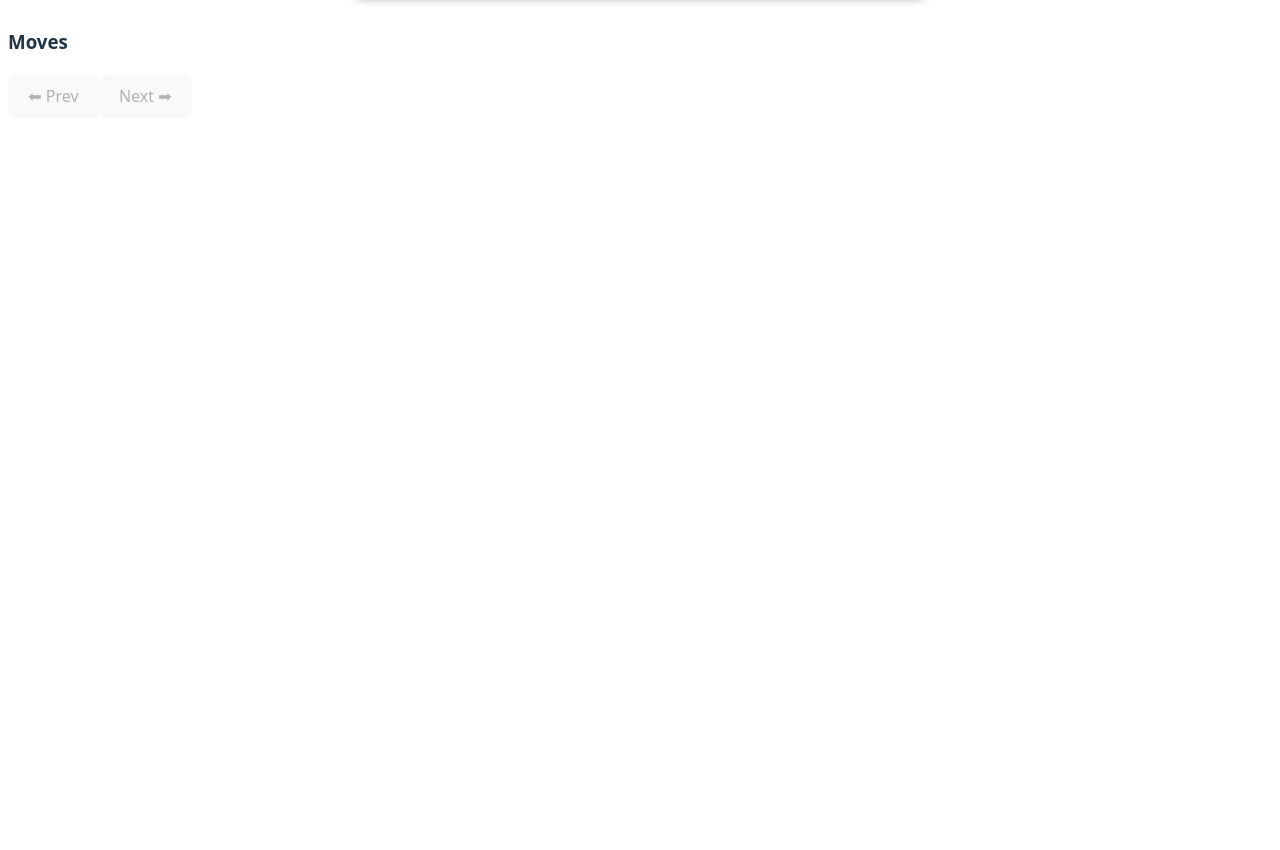
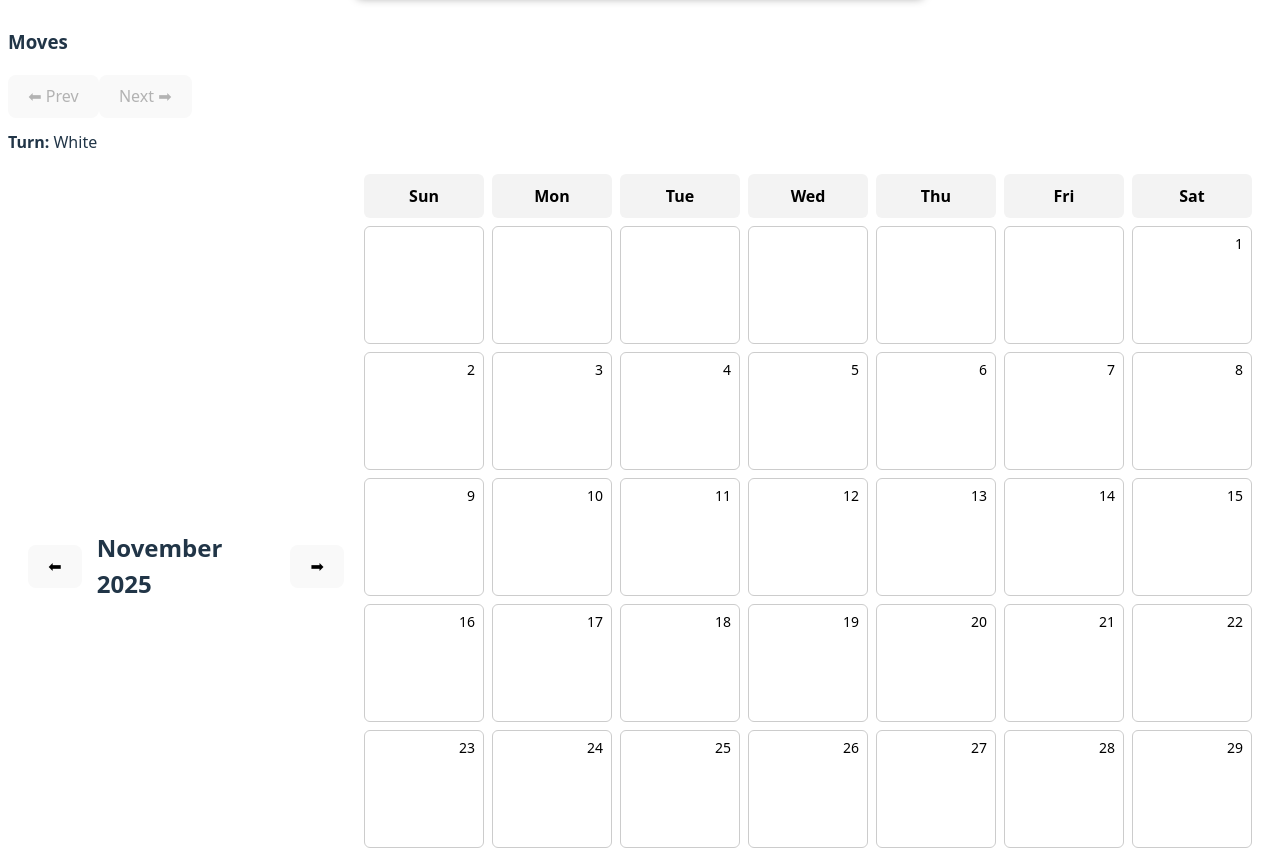
Before and after one commit to Mohanraj111789/chess, a React (Vite) app in the folder frontend/: page / in a window 1280 px wide. Shown: the part 747-1597 px from the top of the page. Before the commit the page ends 873 px from the top, so only its background shows below. Built offline with nearby package versions, Linux system fonts and the light colour scheme.

Commit message:
turn based move fixing logic

```diff
--- a/frontend/src/components/ChessBoard.jsx
+++ b/frontend/src/components/ChessBoard.jsx
@@ -1,7 +1,7 @@
 import { useState } from "react";
 import "./chessboard.css";
 
-// Import SVG icons (fix filenames / paths as needed)
+// Import SVG icons (adjust paths/filenames if your assets are in a different folder)
 import blackKing from "../assets/Chess_kdt45.svg";
 import blackQueen from "../assets/Chess_qdt45.svg";
 import blackRook from "../assets/Chess_rdt45.svg";
@@ -17,6 +17,7 @@ import whiteKnight from "../assets/Chess_nlt45 .svg";
 import whitePawn from "../assets/Chess_plt45 .svg";
 
 export default function ChessBoard() {
+  // initial board (uppercase = white, lowercase = black)
   const initialBoard = [
     ["r", "n", "b", "q", "k", "b", "n", "r"],
     ["p", "p", "p", "p", "p", "p", "p", "p"],
@@ -44,26 +45,16 @@ export default function ChessBoard() {
     P: whitePawn,
   };
 
-  // history / board state
-  const [history, setHistory] = useState([initialBoard]);
-  const [currentMoveIndex, setCurrentMoveIndex] = useState(0);
-  const [board, setBoard] = useState(initialBoard);
+  // helpers
+  const cloneBoard = (b) => b.map((row) => [...row]);
 
-  const [selected, setSelected] = useState(null);
-  const [validMoves, setValidMoves] = useState([]);
-  const [lastMove, setLastMove] = useState(null);
-
-  // moveList stores objects like { white: "e4", black: "e5" }
-  const [moveList, setMoveList] = useState([]);
-
-  // helper: convert row/col to algebraic e.g. (6,4) => "e2"
   function toNotation(row, col) {
     const files = "abcdefgh";
     return files[col] + (8 - row);
   }
 
-  // simple piece letter map for notation (pawn => "")
   function pieceLetter(piece) {
+    if (!piece) return "";
     const p = piece.toUpperCase();
     if (p === "P") return "";
     if (p === "N") return "N";
@@ -74,31 +65,57 @@ export default function ChessBoard() {
     return "";
   }
 
+  // React state
+  const [board, setBoard] = useState(cloneBoard(initialBoard));
+  const [history, setHistory] = useState([cloneBoard(initialBoard)]);
+  const [currentMoveIndex, setCurrentMoveIndex] = useState(0);
+  const [selected, setSelected] = useState(null); // {row, col} or null
+  const [validMoves, setValidMoves] = useState([]); // array of {row, col}
+  const [lastMove, setLastMove] = useState(null); // {sr, sc, dr, dc}
+  const [moveList, setMoveList] = useState([]); // [{ white, black }]
+  const [isWhiteTurn, setIsWhiteTurn] = useState(true); // true = white to move
+
   // ---------- MOVE GENERATION (pawn + king implemented) ----------
+  function inBounds(r, c) {
+    return r >= 0 && r < 8 && c >= 0 && c < 8;
+  }
+
+  function isWhitePiece(piece) {
+    return piece && piece === piece.toUpperCase();
+  }
+
   function getValidMoves(piece, row, col) {
     const moves = [];
     if (!piece) return moves;
-    const isWhite = piece === piece.toUpperCase();
 
-    switch (piece.toLowerCase()) {
+    // Only allow selecting pieces matching the current turn
+    const pieceIsWhite = isWhitePiece(piece);
+    if (pieceIsWhite !== isWhiteTurn) return moves;
+
+    const pLower = piece.toLowerCase();
+
+    switch (pLower) {
       case "p": {
-        const dir = isWhite ? -1 : 1;
+        // pawns move forward; white moves up (-1), black moves down (+1)
+        const dir = pieceIsWhite ? -1 : 1;
+        const oneR = row + dir;
         // 1-step
-        if (board[row + dir] && board[row + dir][col] === "") {
-          moves.push({ row: row + dir, col });
-          // 2-step
-          const startRow = isWhite ? 6 : 1;
-          if (row === startRow && board[row + dir * 2][col] === "") {
-            moves.push({ row: row + dir * 2, col });
+        if (inBounds(oneR, col) && board[oneR][col] === "") {
+          moves.push({ row: oneR, col });
+          // 2-step from start row
+          const startRow = pieceIsWhite ? 6 : 1;
+          const twoR = row + dir * 2;
+          if (row === startRow && inBounds(twoR, col) && board[twoR][col] === "") {
+            moves.push({ row: twoR, col });
           }
         }
         // captures
         for (let dc of [-1, 1]) {
           const nr = row + dir;
           const nc = col + dc;
-          if (board[nr] && board[nr][nc]) {
+          if (inBounds(nr, nc)) {
             const target = board[nr][nc];
-            if (target !== "" && isWhite !== (target === target.toUpperCase())) {
+            if (target !== "" && isWhitePiece(target) !== pieceIsWhite) {
               moves.push({ row: nr, col: nc });
             }
           }
@@ -114,112 +131,140 @@ export default function ChessBoard() {
         for (let [dr, dc] of dirs) {
           const nr = row + dr;
           const nc = col + dc;
-          if (board[nr] && board[nr][nc] !== undefined) {
+          if (inBounds(nr, nc)) {
             const target = board[nr][nc];
-            if (target === "" || isWhite !== (target === target.toUpperCase())) {
+            if (target === "" || isWhitePiece(target) !== pieceIsWhite) {
               moves.push({ row: nr, col: nc });
             }
           }
         }
         break;
       }
+
+      // other pieces not implemented: you can add N, B, R, Q moves later
+      default:
+        break;
     }
     return moves;
   }
 
   // ---------- MOVE PIECE + generate move notation (with capture 'x') ----------
   function movePiece(sr, sc, dr, dc) {
-    // detect capture from current board BEFORE changing it
-    const target = board[dr][dc]; // "" or piece
-    const movedPiece = board[sr][sc];
-    const isWhite = movedPiece === movedPiece.toUpperCase();
+    const newBoard = cloneBoard(board);
+    const movedPiece = newBoard[sr][sc];
+    const target = newBoard[dr][dc]; // maybe ""
 
-    // build notation
+    if (!movedPiece) return;
+
+    const isWhite = isWhitePiece(movedPiece);
+
+    // notation
     const destNotation = toNotation(dr, dc);
     let notation = "";
 
     if (movedPiece.toLowerCase() === "p") {
-      // pawn
       if (target !== "") {
-        // capture: file of source + 'x' + dest
         const files = "abcdefgh";
         notation = files[sc] + "x" + destNotation;
       } else {
-        // plain pawn move
         notation = destNotation;
       }
     } else {
-      // piece move or capture
       const letter = pieceLetter(movedPiece);
       notation = letter + (target !== "" ? "x" : "") + destNotation;
     }
 
-    // apply move on board
-    const newBoard = board.map(r => [...r]);
+    // apply the move
     newBoard[dr][dc] = newBoard[sr][sc];
     newBoard[sr][sc] = "";
+
+    // update state
     setBoard(newBoard);
     setLastMove({ sr, sc, dr, dc });
 
-    // update history
-    const newHistory = history.slice(0, currentMoveIndex + 1);
-    newHistory.push(newBoard);
-    setHistory(newHistory);
-    setCurrentMoveIndex(newHistory.length - 1);
+    // update history and move index
+    setHistory(prev => {
+      const copy = prev.slice(0, currentMoveIndex + 1);
+      copy.push(cloneBoard(newBoard));
+      return copy;
+    });
+    setCurrentMoveIndex(prev => prev + 1);
 
-    // update moveList as pair (white then black)
+    // update move list
     if (isWhite) {
-      // start new pair with white move
       setMoveList(prev => [...prev, { white: notation, black: null }]);
     } else {
-      // fill black move in last pair
       setMoveList(prev => {
-        if (prev.length === 0) {
-          // defensive: if no white move yet, push empty white first
-          return [{ white: null, black: notation }];
-        } else {
+        if (prev.length === 0) return [{ white: null, black: notation }];
         const copy = prev.map(p => ({ ...p }));
         copy[copy.length - 1].black = notation;
         return copy;
-        }
       });
     }
+
+    // flip turn
+    setIsWhiteTurn(prev => !prev);
   }
 
   // ---------- HANDLE CLICK ----------
   function handleSquareClick(row, col) {
     const piece = board[row][col];
 
-    // select piece
-    if (!selected && piece !== "") {
+    // If no selection yet and clicked empty square -> do nothing
+    if (!selected) {
+      if (piece === "") return;
+      // only allow selecting pieces of the current side to move
+      if (isWhitePiece(piece) !== isWhiteTurn) return;
+
       setSelected({ row, col });
       setValidMoves(getValidMoves(piece, row, col));
       return;
     }
 
-    // move if selected
-    if (selected) {
+    // If clicked same square as selected -> deselect
+    if (selected.row === row && selected.col === col) {
+      setSelected(null);
+      setValidMoves([]);
+      return;
+    }
+
+    // If user clicked another own piece -> change selection (allow switching)
+    if (piece !== "" && isWhitePiece(piece) === isWhiteTurn) {
+      setSelected({ row, col });
+      setValidMoves(getValidMoves(piece, row, col));
+      return;
+    }
+
+    // Attempt to move if clicked on one of the valid moves
     const valid = validMoves.some(m => m.row === row && m.col === col);
     if (valid) {
       movePiece(selected.row, selected.col, row, col);
     }
+
+    // clear selection regardless
     setSelected(null);
     setValidMoves([]);
-    }
   }
 
   // ---------- NAVIGATION ----------
   function goPrev() {
     if (currentMoveIndex > 0) {
-      setCurrentMoveIndex(currentMoveIndex - 1);
-      setBoard(history[currentMoveIndex - 1]);
+      const newIndex = currentMoveIndex - 1;
+      setCurrentMoveIndex(newIndex);
+      setBoard(cloneBoard(history[newIndex]));
+      // When going back in history, set turn accordingly:
+      // If newIndex is even -> same as initial position (white to move)
+      // initialIndex 0 = white to move. After 1 move (index 1) it's black to move, etc.
+      setIsWhiteTurn(newIndex % 2 === 0);
     }
   }
 
   function goNext() {
     if (currentMoveIndex < history.length - 1) {
-      setCurrentMoveIndex(currentMoveIndex + 1);
-      setBoard(history[currentMoveIndex + 1]);
+      const newIndex = currentMoveIndex + 1;
+      setCurrentMoveIndex(newIndex);
+      setBoard(cloneBoard(history[newIndex]));
+      setIsWhiteTurn(newIndex % 2 === 0);
     }
   }
 
@@ -238,6 +283,8 @@ export default function ChessBoard() {
               ((lastMove.sr === rowIndex && lastMove.sc === colIndex) ||
                (lastMove.dr === rowIndex && lastMove.dc === colIndex));
 
+            const isSelected = selected && selected.row === rowIndex && selected.col === colIndex;
+
             return (
               <div
                 key={`${rowIndex}-${colIndex}`}
@@ -245,24 +292,27 @@ export default function ChessBoard() {
                   "square " +
                   (isDark ? "dark" : "light") +
                   (highlight ? " highlight" : "") +
-                  (isLastMove ? " last-move" : "")
+                  (isLastMove ? " last-move" : "") +
+                  (isSelected ? " selected" : "")
                 }
                 onClick={() => handleSquareClick(rowIndex, colIndex)}
               >
-                {piece && <img src={pieceImages[piece]} alt={piece} className="piece" />}
+                {piece && pieceImages[piece] && (
+                  <img src={pieceImages[piece]} alt={piece} className="piece" />
+                )}
               </div>
             );
           })
         )}
       </div>
 
+      {/* Move list + controls */}
       <div className="move-list">
         <h3>Moves</h3>
 
         <ol>
           {moveList.map((pair, idx) => (
             <li key={idx}>
-              {/* <strong>{idx + 1}.</strong>&nbsp; */}
               <span>{pair.white ?? ""}</span>&nbsp;&nbsp;
               <span>{pair.black ?? ""}</span>
             </li>
@@ -277,6 +327,10 @@ export default function ChessBoard() {
             Next ➡
           </button>
         </div>
+
+        <div style={{ marginTop: 12 }}>
+          <strong>Turn:</strong> {isWhiteTurn ? "White" : "Black"}
+        </div>
       </div>
     </div>
   );
--- /dev/null
+++ b/frontend/src/components/calender.css
@@ -0,0 +1,104 @@
+.calendar-container {
+  display: flex;
+  gap: 20px;
+  padding: 20px;
+  position: relative;
+}
+
+/* Header */
+.calendar-header {
+  display: flex;
+  justify-content: center;
+  align-items: center;
+  gap: 15px;
+  margin-bottom: 15px;
+  width: 100%;
+}
+
+.calendar-header h2 {
+  margin: 0;
+}
+
+/* Grid Layout */
+.calendar-grid {
+  display: grid;
+  grid-template-columns: repeat(7, 120px);
+  gap: 8px;
+}
+
+.weekday {
+  text-align: center;
+  font-weight: bold;
+  color: #000;
+  padding: 10px 0;
+  background: #f3f3f3;
+  border-radius: 6px;
+}
+
+/* Days */
+.calendar-day {
+  height: 100px;
+  background: #fff;
+  border-radius: 6px;
+  border: 1px solid #ccc;
+  color: #000;
+  padding: 8px;
+  position: relative;
+  cursor: pointer;
+  transition: 0.2s;
+}
+
+.calendar-day:hover {
+  background: #271515;
+    color: #fff;
+}
+
+.date-number {
+  position: absolute;
+  top: 6px;
+  right: 8px;
+  font-size: 14px;
+}
+
+/* Event dot like Google Calendar */
+.dot {
+  width: 10px;
+  height: 10px;
+  background: #4285f4;
+  border-radius: 50%;
+  position: absolute;
+  bottom: 8px;
+  left: 8px;
+}
+
+.has-event {
+  border: 2px solid #4285f4;
+}
+
+/* Event panel */
+.event-panel {
+  width: 300px;
+  background: #f7faff;
+  padding: 20px;
+  border-radius: 8px;
+  border-left: 4px solid #4285f4;
+  box-shadow: 0 4px 10px rgba(0,0,0,0.1);
+}
+
+.event-card {
+  background: white;
+  border-radius: 6px;
+  padding: 10px;
+  border-left: 4px solid #34a853;
+  margin-bottom: 10px;
+}
+
+.close-btn {
+  background: #eb4335;
+  color: white;
+  border: none;
+  padding: 8px 12px;
+  border-radius: 6px;
+  cursor: pointer;
+  margin-top: 10px;
+}
--- /dev/null
+++ b/frontend/src/components/calender.jsx
@@ -0,0 +1,102 @@
+import { useState } from "react";
+import "./calender.css";
+import { classHistory } from "./classHistory";
+
+export default function Calendar() {
+  const today = new Date();
+  const [currentMonth, setCurrentMonth] = useState(today.getMonth());
+  const [currentYear, setCurrentYear] = useState(today.getFullYear());
+  const [selectedDate, setSelectedDate] = useState(null);
+
+  // Generate calendar days
+  const firstDay = new Date(currentYear, currentMonth, 1).getDay();
+  const daysInMonth = new Date(currentYear, currentMonth + 1, 0).getDate();
+
+  const monthNames = [
+    "January","February","March","April","May","June",
+    "July","August","September","October","November","December"
+  ];
+
+  // Format YYYY-MM-DD
+  function formatDate(y, m, d) {
+    const mm = String(m + 1).padStart(2, "0");
+    const dd = String(d).padStart(2, "0");
+    return `${y}-${mm}-${dd}`;
+  }
+
+  function nextMonth() {
+    setCurrentMonth((m) => (m === 11 ? 0 : m + 1));
+    if (currentMonth === 11) setCurrentYear((y) => y + 1);
+  }
+
+  function prevMonth() {
+    setCurrentMonth((m) => (m === 0 ? 11 : m - 1));
+    if (currentMonth === 0) setCurrentYear((y) => y - 1);
+  }
+
+  const dates = [];
+  for (let i = 0; i < firstDay; i++) dates.push(null);
+  for (let d = 1; d <= daysInMonth; d++) dates.push(d);
+
+  return (
+    <div className="calendar-container">
+
+      {/* Calendar Header */}
+      <div className="calendar-header">
+        <button onClick={prevMonth}>⬅</button>
+        <h2>{monthNames[currentMonth]} {currentYear}</h2>
+        <button onClick={nextMonth}>➡</button>
+      </div>
+
+      {/* Calendar Grid */}
+      <div className="calendar-grid">
+        <div className="weekday">Sun</div>
+        <div className="weekday">Mon</div>
+        <div className="weekday">Tue</div>
+        <div className="weekday">Wed</div>
+        <div className="weekday">Thu</div>
+        <div className="weekday">Fri</div>
+        <div className="weekday">Sat</div>
+
+        {dates.map((date, i) => {
+          const fullDate =
+            date ? formatDate(currentYear, currentMonth, date) : null;
+          const hasClasses = fullDate && classHistory[fullDate];
+
+          return (
+            <div
+              key={i}
+              className={`calendar-day ${hasClasses ? "has-event" : ""}`}
+              onClick={() => hasClasses && setSelectedDate(fullDate)}
+            >
+              {date && <span className="date-number">{date}</span>}
+
+              {hasClasses && (
+                <div className="dot"></div> // small dot like Google Calendar
+              )}
+            </div>
+          );
+        })}
+      </div>
+
+      {/* Sidebar event panel */}
+      {selectedDate && (
+        <div className="event-panel">
+          <h3>Class History - {selectedDate}</h3>
+
+          {classHistory[selectedDate].map((entry, index) => (
+            <div className="event-card" key={index}>
+              <h4>{entry.title}</h4>
+              <p>{entry.desc}</p>
+            </div>
+          ))}
+
+          <button className="close-btn" onClick={() => setSelectedDate(null)}>
+            Close
+          </button>
+        </div>
+      )}
+
+    </div>
+  );
+}
--- /dev/null
+++ b/frontend/src/components/classHistory.js
@@ -0,0 +1,14 @@
+export const classHistory = {
+  "2025-02-01": [
+    { title: "Introduction to Chess", desc: "Basic piece movement" },
+    { title: "Pawn Strategy", desc: "Pawn structure basics" },
+  ],
+
+  "2025-02-03": [
+    { title: "Openings", desc: "Ruy Lopez, Sicilian" }
+  ],
+
+  "2025-02-05": [
+    { title: "Tactics", desc: "Pins and forks" },
+  ],
+};
--- a/frontend/src/pages/Home.jsx
+++ b/frontend/src/pages/Home.jsx
@@ -1,6 +1,7 @@
 // src/pages/Home.jsx
 import React from "react";
 import ChessBoard from "../components/ChessBoard";
+import Calendar from "../components/calender";
 
 export default function Home() {
   return (
@@ -15,6 +16,7 @@ export default function Home() {
       </p>
 
       <ChessBoard ></ChessBoard>
+      <Calendar></Calendar>
     </div>
   );
 }
```
Lines whose indentation alone changed are shown as unchanged.
